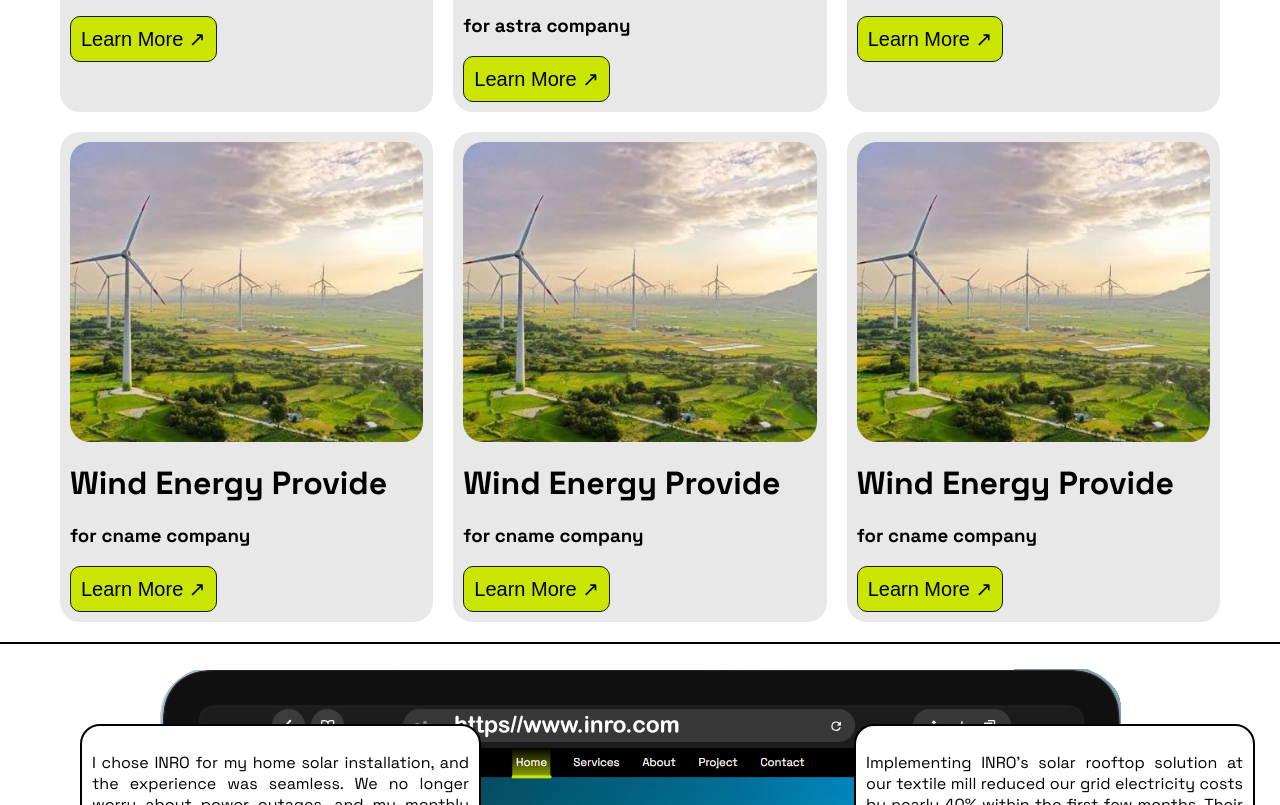
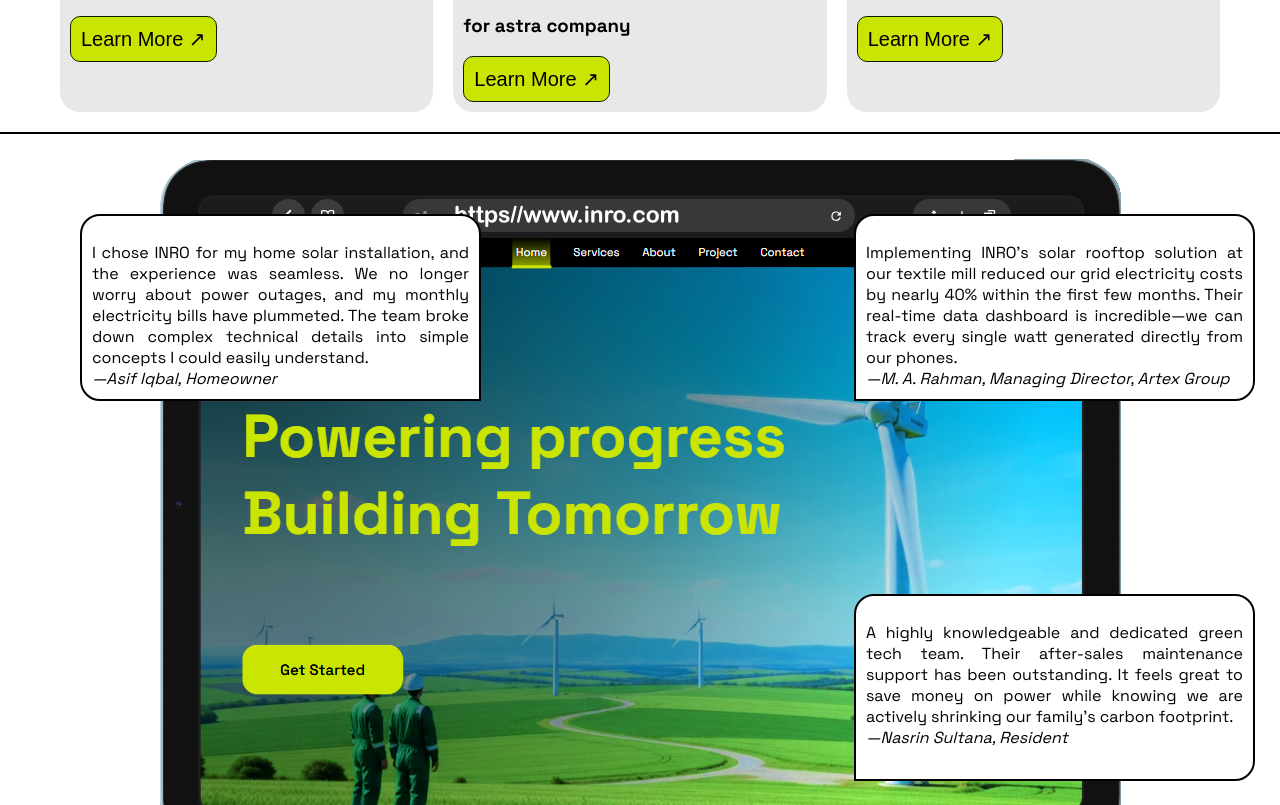
Before and after one commit to Riyad634/inro, a plain HTML site: page project.html in a window 1280 px wide. Shown: the part 1281-2086 px from the top of the page. Drawn offline with Linux system fonts and the light colour scheme.

Commit message:
Fix HTML formatting and structure

```diff
--- a/project.html
+++ b/project.html
@@ -59,30 +59,7 @@
                 <h3>for anti social company</h3>
                 <button> Learn More ↗</button>
             </div>
-            <div class="project">
-                <div class="img">
-                    <img src="wind enegy.jpg" alt="wind energy">
-                </div>
-                <h1> Wind Energy Provide</h1>
-                <h3>for cname company</h3>
-                <button> Learn More ↗</button>
-            </div>
-            <div class="project">
-                <div class="img">
-                    <img src="wind enegy.jpg" alt="wind energy">
-                </div>
-                <h1> Wind Energy Provide</h1>
-                <h3>for cname company</h3>
-                <button> Learn More ↗</button>
-            </div>
-            <div class="project">
-                <div class="img">
-                    <img src="wind enegy.jpg" alt="wind energy">
-                </div>
-                <h1> Wind Energy Provide</h1>
-                <h3>for cname company</h3>
-                <button> Learn More ↗</button>
-            </div>
+
         </div>
         <div class="line"></div>
         <div class="review">
```
